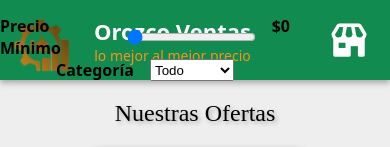
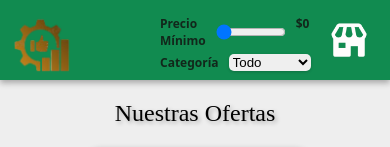
Before and after one commit to Axodaraph/fcomercio, a React (Vite) app: page / in a window 390 px wide. Shown: the top 147 px of the page. Built offline with nearby package versions, Linux system fonts and the light colour scheme.

Commit message:
fixed UI in mobile

```diff
--- a/src/App.css
+++ b/src/App.css
@@ -60,6 +60,7 @@ margin-bottom: 20px;
   box-shadow: 3px 3px 6px rgba(0, 0, 0, 0.3);
   transition: all 1s ease;
   gap: 10px;
+  text-align: center;
 }
 
 .ov-productCard:hover{
--- a/src/components/Filters.css
+++ b/src/components/Filters.css
@@ -5,6 +5,7 @@
     justify-content: space-between;
     font-size: 16px;
     font-weight: 700;
+    color: #12271b;
 }
 
 .filters > div {
@@ -12,8 +13,24 @@
     gap: 1rem;
 }
 
-@media (max-width: 599px) {
+.filters select {
+    border: transparent;
+    border-radius: 5px;
+    box-shadow: 0px 1px 3px rgba(0,0,0, 0.2);
+}
+
+@media (max-width: 680px) {
     .filters{
         flex-direction: column;
+        font-size: 12px;
+        width: 100px;
+        gap: 5px;
+    }
+    .filters > div {
+        gap: 10px;
+        width: 100px;
+    }
+    .filters input {
+        width: 70px;
     }
 }
--- a/src/components/navbar.css
+++ b/src/components/navbar.css
@@ -49,7 +49,7 @@
     padding-right: 30px;
     position: absolute;
     display: flex;
-    right: 70px;
+    right: 100px;
     top: 15px;
     align-items: center;
     justify-content: flex-end;
@@ -79,3 +79,10 @@
     background-repeat: no-repeat;
     background-size: contain;
 }
+
+@media (max-width: 500px){
+  .header__logo-lema{
+    display: none;
+  }
+
+}
```
